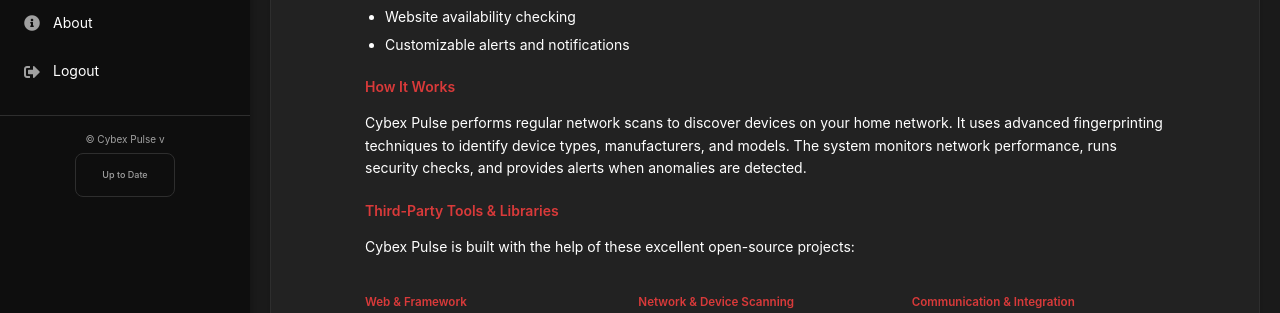
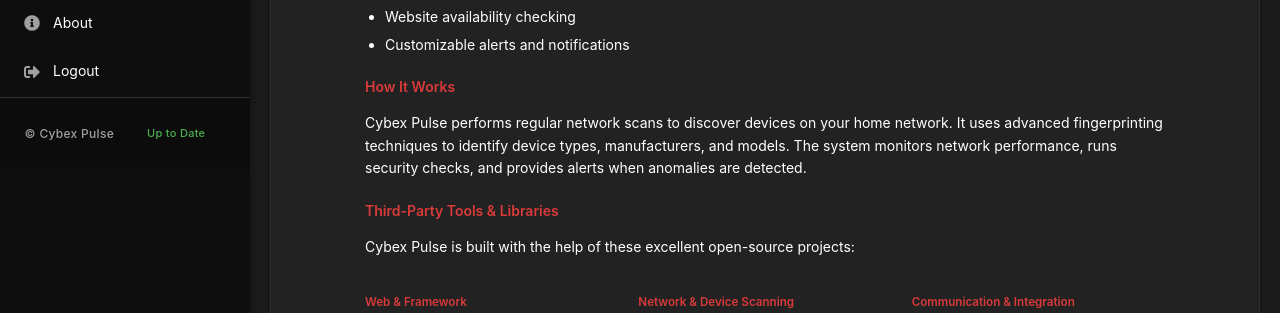
Before and after one commit to DigitalPals/pulse, a Python web app: template cybex_pulse/web/templates/about.html in a window 1280 px wide. Shown: the part 431-744 px from the top of the page. Run offline with Jinja, Linux system fonts and the light colour scheme; the template is opened without the code that fills it, so the values that code supplies are empty.

Commit message:
Improve events filtering with separate alert toggle - Add show_alerts parameter to database event filtering - Update API endpoints to support filtering alert messages - Redesign events page with improved filter layout - Modernize sidebar footer with cleaner update status indicator - Fix copyright display in sidebar footer
🤖 Generated with [Claude Code](https://claude.ai/code)
Co-Authored-By: Claude <noreply@anthropic.com>

```diff
--- a/cybex_pulse/web/static/css/style.css
+++ b/cybex_pulse/web/static/css/style.css
@@ -133,48 +133,49 @@ body {
 }
 
 .sidebar-footer {
-    margin-top: 20px;
+    margin-top: auto;
     padding: 15px;
     border-top: 1px solid var(--border-color);
-    text-align: center;
     color: var(--text-muted);
     font-size: 12px;
     display: flex;
-    flex-direction: column;
-    align-items: center;
-}
-
-.update-badge {
-    margin-top: 6px;
-    padding: 2px 6px;
-    background-color: var(--accent);
-    color: var(--text-important);
-    border-radius: 8px;
-    font-size: 9px;
+    justify-content: center;
+    background-color: rgba(0, 0, 0, 0.15);
+}
+
+.sidebar-footer .copyright {
+    display: flex;
+    align-items: center;
+    gap: 8px;
     font-weight: 500;
+    letter-spacing: 0.3px;
+}
+
+.update-status {
+    font-size: 11px;
+    font-weight: 500;
+    letter-spacing: 0.3px;
+    display: inline-flex;
+    align-items: center;
+    transition: all 0.2s ease;
+    color: var(--accent);
+    text-decoration: none;
     animation: pulse-badge 2s infinite;
-    display: inline-block;
-}
-
-.update-badge.up-to-date {
-    background-color: transparent;
+    margin-left: 5px;
+}
+
+/* Icon styles removed as no longer used in update status */
+
+.update-status.up-to-date {
+    color: var(--green);
+    animation: none;
+}
+
+.update-status.disabled {
     color: var(--text-muted);
     animation: none;
-    border: 1px solid var(--border-color);
-}
-
-.update-badge.disabled {
-    background-color: transparent;
-    color: var(--text-muted);
-    animation: none;
-    border: 1px solid var(--border-color);
     cursor: not-allowed;
     opacity: 0.7;
-}
-
-.update-badge a {
-    color: inherit;
-    text-decoration: none;
 }
 
 @keyframes pulse-badge {
--- a/cybex_pulse/web/templates/base.html
+++ b/cybex_pulse/web/templates/base.html
@@ -90,9 +90,9 @@
                     </li>
                 </ul>
                 <div class="sidebar-footer">
-                    <small>© Cybex Pulse v{{ version }}</small>
-                    <div class="update-badge {% if not update_available %}up-to-date{% endif %} {% if update_disabled %}disabled{% endif %}" id="update-badge">
-                        <a href="#" id="update-link">
+                    <div class="copyright">
+                        <span>© Cybex Pulse </span>
+                        <a href="#" id="update-link" class="update-status {% if not update_available %}up-to-date{% endif %} {% if update_disabled %}disabled{% endif %}">
                             {% if update_disabled %}
                                 Updates Disabled
                             {% elif update_available %}
@@ -186,33 +186,32 @@
     <script>
         document.addEventListener('DOMContentLoaded', function() {
             const updateLink = document.getElementById('update-link');
-            const updateBadge = document.getElementById('update-badge');
 
             if (updateLink) {
                 updateLink.addEventListener('click', function(e) {
                     e.preventDefault();
 
                     // Don't do anything if updates are disabled
-                    if (updateBadge.classList.contains('disabled')) {
+                    if (updateLink.classList.contains('disabled')) {
                         alert('Updates are disabled for non-git installations.');
                         return;
                     }
 
-                    if (updateBadge.classList.contains('up-to-date')) {
+                    if (updateLink.classList.contains('up-to-date')) {
                         // If up to date, just check for updates
                         fetch('/check-update')
                             .then(response => response.json())
                             .then(data => {
                                 if (data.update_available) {
-                                    updateBadge.classList.remove('up-to-date');
-                                    updateLink.innerHTML = 'Update Available';
+                                    updateLink.classList.remove('up-to-date');
+                                    updateLink.innerHTML = '<i class="fas fa-arrow-circle-up"></i> Update Available';
 
                                     if (confirm('A new version of Pulse is available. Do you want to update?')) {
                                         performUpdate();
                                     }
                                 } else if (data.error && data.error.includes('not a git repository')) {
-                                    updateBadge.classList.add('disabled');
-                                    updateLink.innerHTML = 'Updates Disabled';
+                                    updateLink.classList.add('disabled');
+                                    updateLink.innerHTML = '<i class="fas fa-ban"></i> Updates Disabled';
                                     alert('Updates are disabled for non-git installations.');
                                 } else {
                                     alert('Your system is up to date.');
@@ -233,7 +232,7 @@
 
             function performUpdate() {
                 // Show loading indicator
-                updateLink.innerHTML = 'Updating...';
+                updateLink.innerHTML = '<i class="fas fa-sync fa-spin"></i> Updating...';
 
                 // Call update API
                 fetch('/perform-update')
@@ -242,20 +241,20 @@
                         if (data.error) {
                             alert('Update failed: ' + data.error);
                             if (data.error.includes('not a git repository')) {
-                                updateBadge.classList.add('disabled');
-                                updateLink.innerHTML = 'Updates Disabled';
+                                updateLink.classList.add('disabled');
+                                updateLink.innerHTML = '<i class="fas fa-ban"></i> Updates Disabled';
                             } else {
-                                updateLink.innerHTML = 'Update Available';
+                                updateLink.innerHTML = '<i class="fas fa-arrow-circle-up"></i> Update Available';
                             }
                         } else {
                             alert(data.message || 'Update successful. The application will restart shortly.');
-                            updateLink.innerHTML = 'Restarting...';
+                            updateLink.innerHTML = '<i class="fas fa-sync fa-spin"></i> Restarting...';
                         }
                     })
                     .catch(error => {
                         console.error('Error:', error);
                         alert('Update failed: ' + error);
-                        updateLink.innerHTML = 'Update Available';
+                        updateLink.innerHTML = '<i class="fas fa-arrow-circle-up"></i> Update Available';
                     });
             }
         });
```
Also changed, not shown: cybex_pulse/database/db_manager.py (+9 -2 lines), cybex_pulse/web/api/events.py (+7 -1 lines), cybex_pulse/web/routes/events.py (+8 -2 lines), cybex_pulse/web/templates/events.html (+52 -7 lines).
